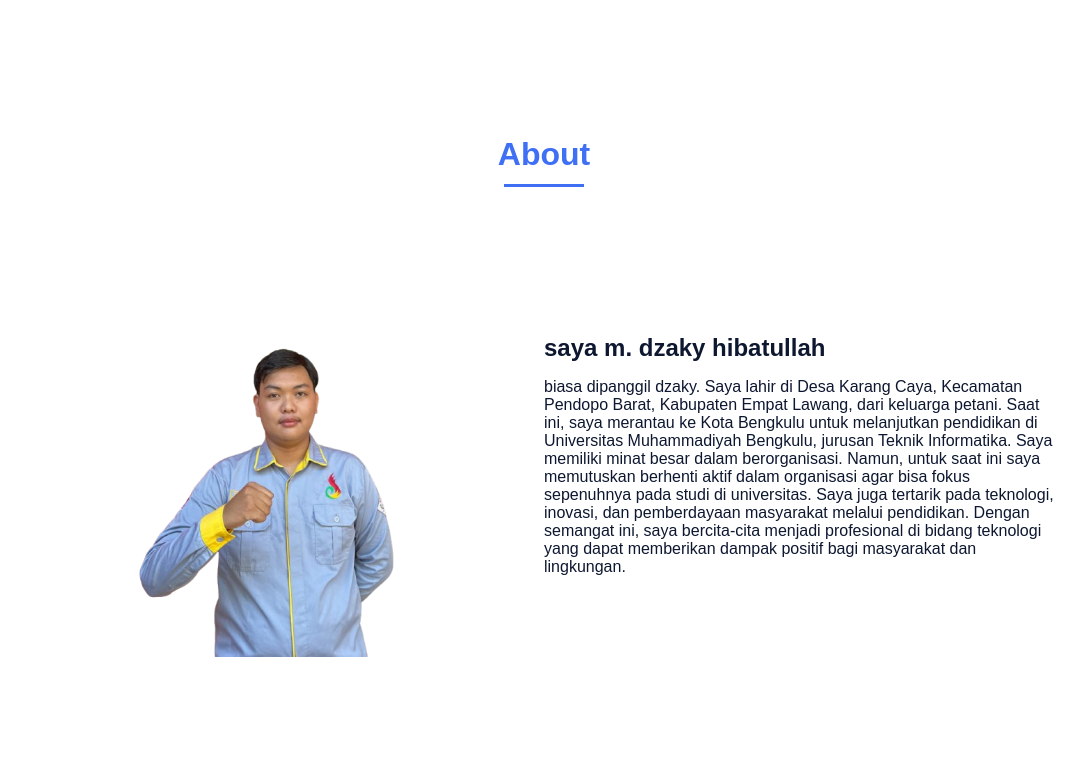
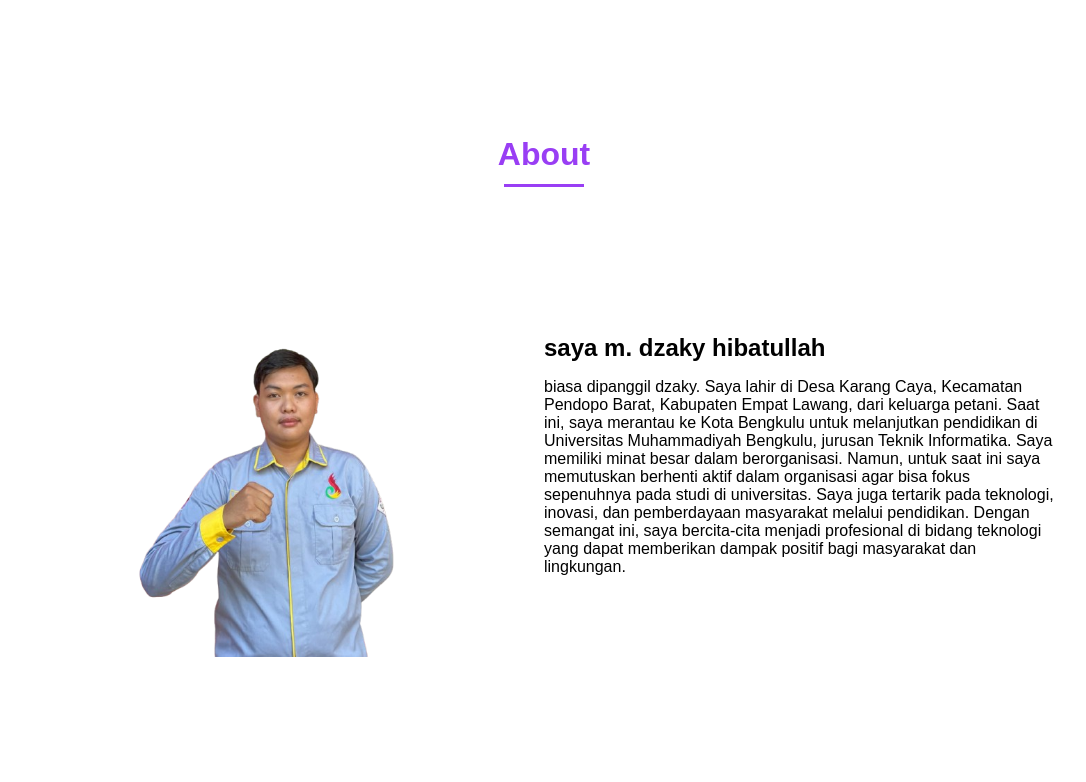
Before and after one commit to dzakytech/website-Portfolio-m.-dzaky-hibatullah, a plain HTML site: page index.html in a window 1280 px wide. Shown: the part 584-1366 px from the top of the page, without its empty margins (96-1182 px from the left). Drawn offline with nearby package versions, Linux system fonts and the light colour scheme.

Commit message:
styles.css

```diff
--- a/assets/css/styles.css
+++ b/assets/css/styles.css
@@ -5,9 +5,9 @@
   /*===== Colores =====*/
   /*Purple 260 - Red 355 - Blue 224 - Pink 340*/
   /* HSL color mode */
-  --hue-color: 224;
-  --first-color: hsl(var(--hue-color), 89%, 60%);
-  --second-color: hsl(var(--hue-color), 56%, 12%);
+  --hue-color: 270; /* Ungu */
+  --first-color: hsl(var(--hue-color), 89%, 60%); /* Ungu cerah */
+  --second-color: hsl(0, 0%, 0%); /* Hitam */
   /*===== Fuente y tipografia =====*/
   --body-font: "Poppins", sans-serif;
   --big-font-size: 2rem;
```
